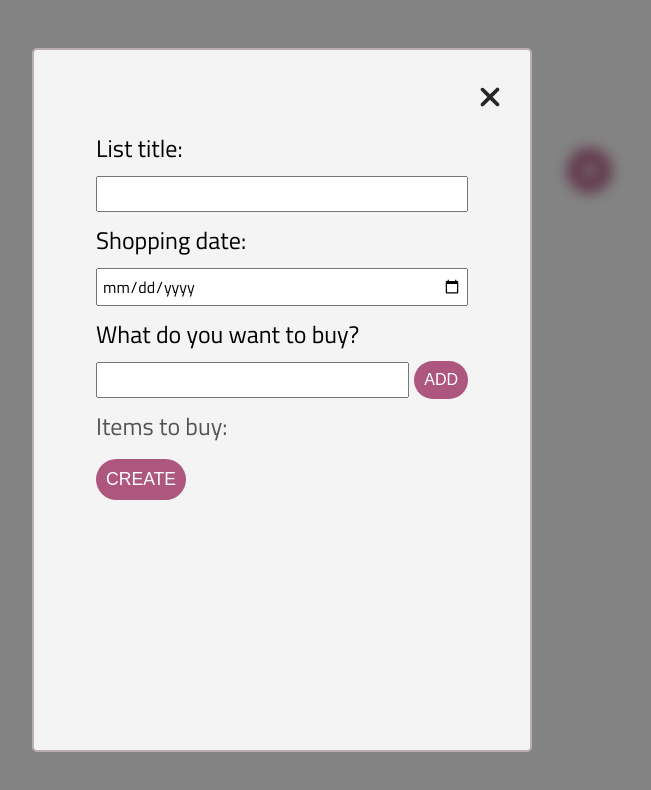
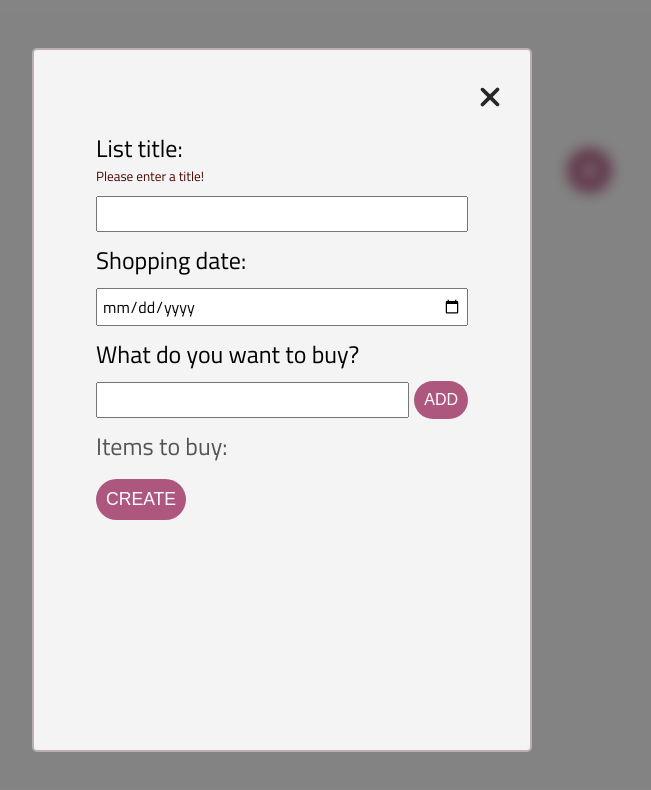
Before and after one commit to katmart93/shopping-list-app, a React (Create React App) app: page / in a window 1280 px wide. Both pictures are taken after a click on the icon 947 px from the left and 170 px from the top of the page. Shown: the top 790 px of the page, without its empty margins (358-1009 px from the left). Built offline with nearby package versions, Linux system fonts and the light colour scheme; a web font is replaced by a local one.

Commit message:
form validation

```diff
--- a/src/components/NewListForm.jsx
+++ b/src/components/NewListForm.jsx
@@ -38,6 +38,8 @@ export default function NewListForm({
   const handleSubmit = (e) => {
     e.preventDefault();
 
+    if (title.trim() === "") return;
+
     const list = {
       title: title,
       date: date,
@@ -77,6 +79,7 @@ export default function NewListForm({
       <form className="new-list-form" onSubmit={handleSubmit}>
         <label>
           <span>List title:</span>
+          {title.trim() === "" && <small>Please enter a title!</small>}
           <input
             type="text"
             onChange={(e) => setTitle(e.target.value)}
```
